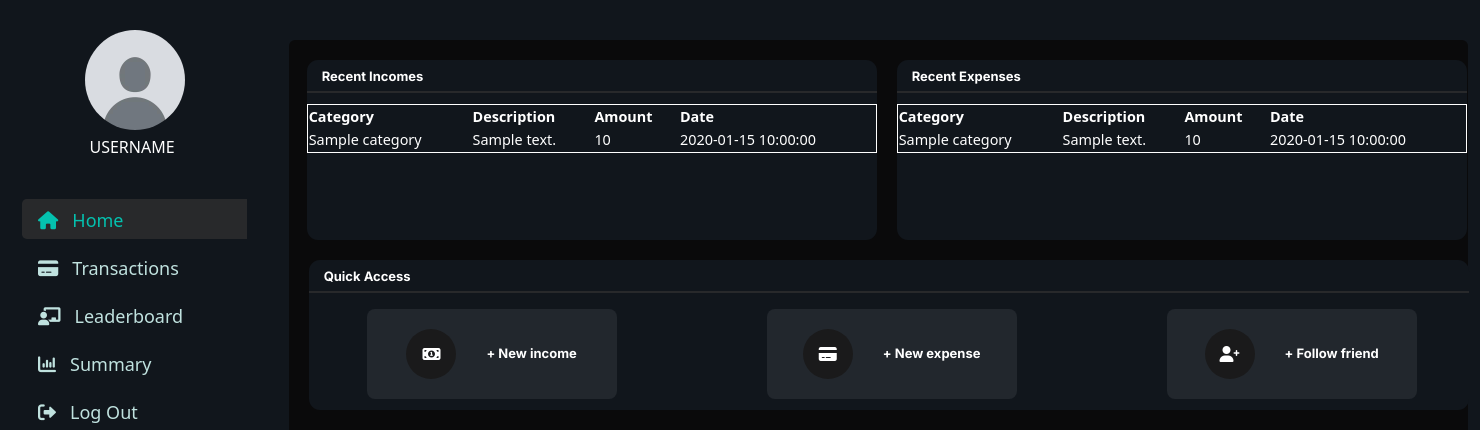
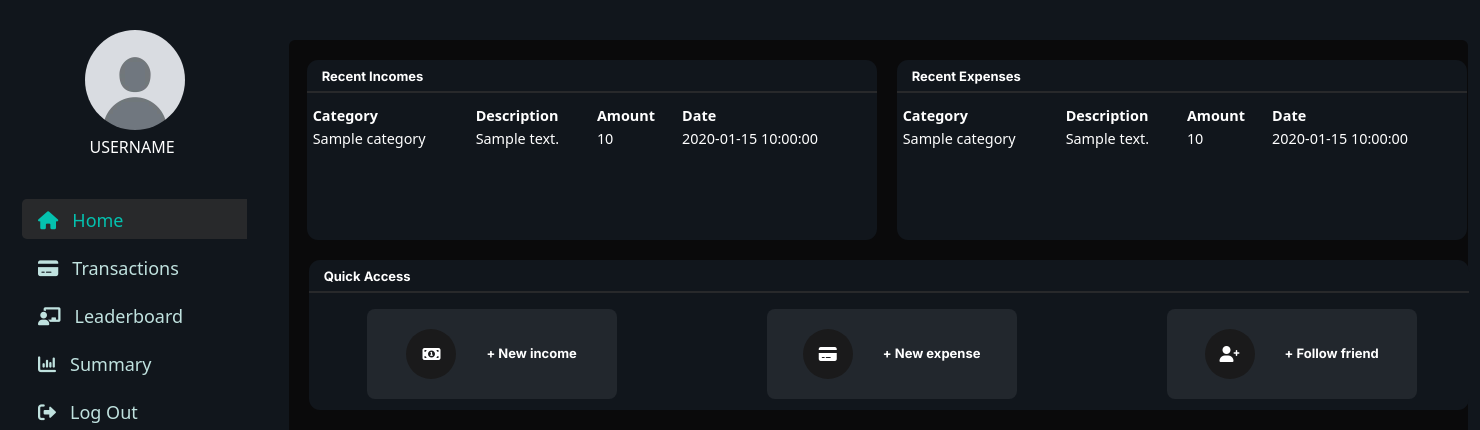
Before and after one commit to Harvind20/Mini-IT-TC4L-Group-7, a Flask app: template templates/Home.html in a window 1480 px wide. Shown: the top 430 px of the page. Run offline with Flask 3, Linux system fonts and the light colour scheme; the template is opened without the code that fills it: most values are stand-ins (such as "Sample title", 1, 10 or a date in 2020).

Commit message:
minor change to table in home

```diff
--- a/static/css/main.css
+++ b/static/css/main.css
@@ -243,13 +243,13 @@ a {
 #incometable {
     color: white;
     font-size: 0.9rem;
-    border: 1px solid white;
     margin-top: -5px;
+    margin-left: 5px;
 }
 
 #expensetable {
     color: white;
     font-size: 0.9rem;
-    border: 1px solid white;
     margin-top: -5px;
+    margin-left: 5px;
 }
```
